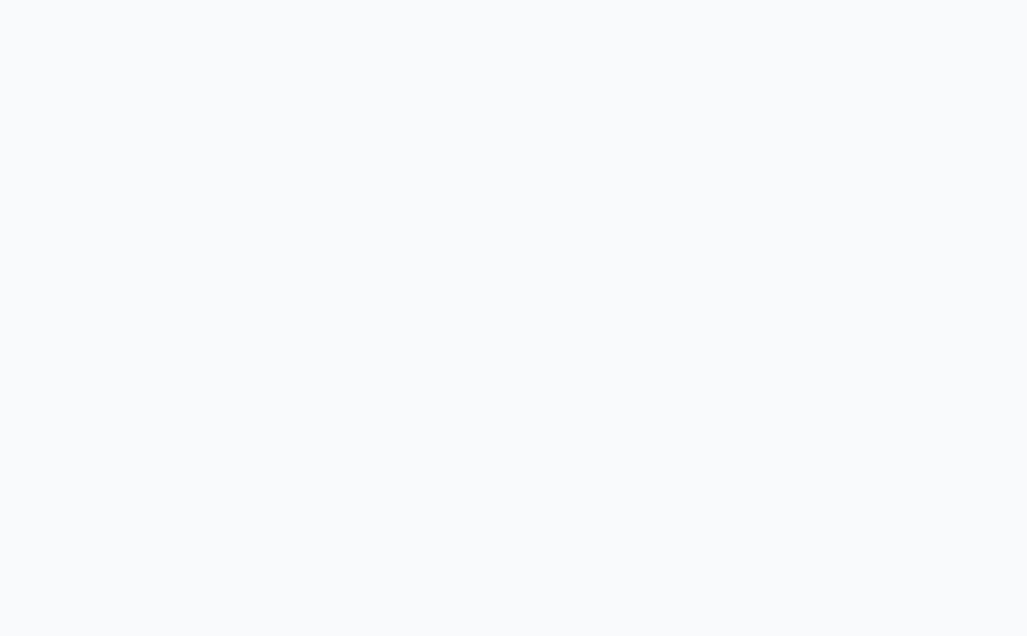
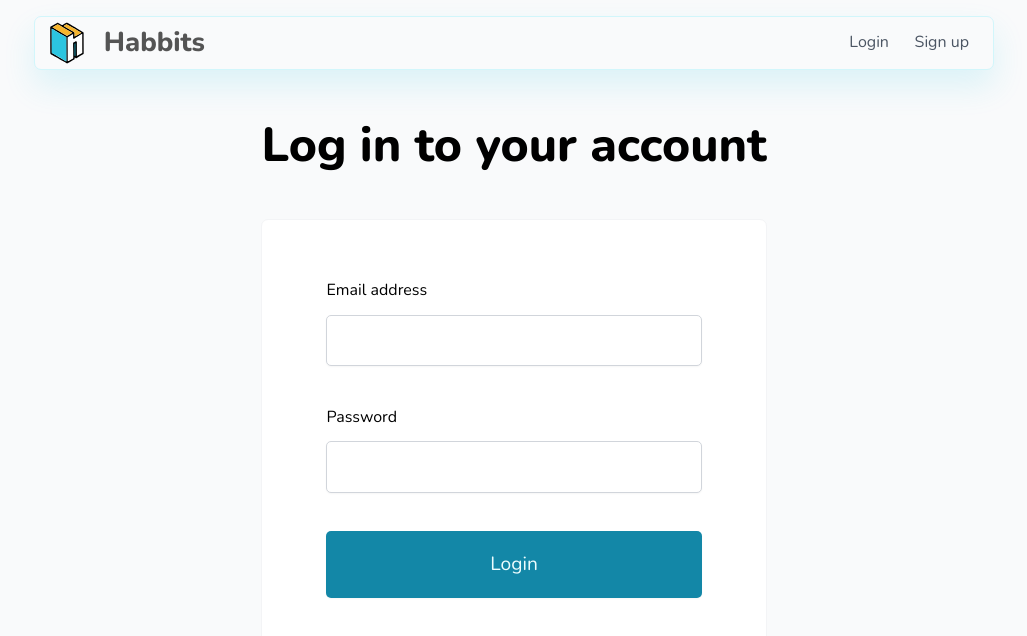
Before and after one commit to PrettySimpleDeveloper/Habbits, a React (Vite) app: page /login in a window 1280 px wide. Before the commit this address had no page. Shown: the top 636 px of the page, without its empty margins (126-1153 px from the left). Built offline with nearby package versions, Linux system fonts and the light colour scheme.

Commit message:
Login page added

```diff
--- a/src/App.jsx
+++ b/src/App.jsx
@@ -2,6 +2,7 @@ import { BrowserRouter, Route, Routes } from "react-router-dom";
 import Home from "./pages/Home";
 import Navigation from "./features/Navigation/Navigation";
 import GlobalStyles from "./styles/GlobalStyles";
+import Login from "./pages/Login";
 
 function App() {
   return (
@@ -12,6 +13,7 @@ function App() {
           <Routes>
             <Route path="/" element={<Navigation />}>
               <Route index element={<Home />} />
+              <Route path="login" element={<Login />} />
             </Route>
           </Routes>
         </BrowserRouter>
--- a/src/features/Navigation/Navigation.jsx
+++ b/src/features/Navigation/Navigation.jsx
@@ -121,14 +121,14 @@ function Navigation() {
             </Link>
           </BrandContainer>
           <NavList className="header__list">
+            {/* <li>
+              <StyledNavLink to="/">Home</StyledNavLink>
+            </li> */}
             <li>
-              <StyledNavLink to="/">Home</StyledNavLink>
+              <StyledNavLink to="/login">Login</StyledNavLink>
             </li>
             <li>
-              <StyledNavLink to="/app">App</StyledNavLink>
-            </li>
-            <li>
-              <StyledNavLink to="/about">About Us</StyledNavLink>
+              <StyledNavLink to="/register">Sign up</StyledNavLink>
             </li>
           </NavList>
         </Nav>
--- /dev/null
+++ b/src/features/authentication/LoginForm.jsx
@@ -0,0 +1,55 @@
+import { useState } from "react";
+import Button from "../../ui/Button";
+import Form from "../../ui/Form";
+import Input from "../../ui/Input";
+import FormRowVertical from "../../ui/FormRowVertical";
+// import SpinnerMini from "../../ui/SpinnerMini";
+
+function LoginForm() {
+  const [email, setEmail] = useState("");
+  const [password, setPassword] = useState("");
+  // const { login, isLoading } = useLogin();
+
+  function handleSubmit(e) {
+    e.preventDefault();
+
+    if (!email || !password) return;
+  }
+
+  return (
+    <Form onSubmit={handleSubmit}>
+      <FormRowVertical label="Email address">
+        <Input
+          type="email"
+          id="email"
+          // This makes this form better for password managers
+          autoComplete="username"
+          value={email}
+          onChange={(e) => setEmail(e.target.value)}
+          // disabled={isLoading}
+        />
+      </FormRowVertical>
+      <FormRowVertical label="Password">
+        <Input
+          type="password"
+          id="password"
+          autoComplete="current-password"
+          value={password}
+          onChange={(e) => setPassword(e.target.value)}
+          // disabled={isLoading}
+        />
+      </FormRowVertical>
+      <FormRowVertical>
+        <Button
+          size="large"
+          //  disabled={isLoading}
+        >
+          {/* {isLoading ? <SpinnerMini /> : "Login"} */}
+          Login
+        </Button>
+      </FormRowVertical>
+    </Form>
+  );
+}
+
+export default LoginForm;
--- /dev/null
+++ b/src/pages/Login.jsx
@@ -0,0 +1,23 @@
+import styled from "styled-components";
+import Heading from "../ui/Heading";
+import LoginForm from "../features/authentication/LoginForm";
+
+const LoginLayout = styled.main`
+  margin: 7rem auto 0;
+  border-radius: var(--border-radius-sm);
+  /* background-color: var(--color-grey-800); */
+`;
+
+function Login() {
+  return (
+    <LoginLayout>
+      <Heading as="h4" className="mb-10">
+        Log in to your account
+      </Heading>
+
+      <LoginForm />
+    </LoginLayout>
+  );
+}
+
+export default Login;
--- a/src/ui/Button.jsx
+++ b/src/ui/Button.jsx
@@ -9,12 +9,12 @@ const sizes = {
     text-align: center;
   `,
   medium: css`
-    font-size: 1.4rem;
+    font-size: 1.2rem;
     padding: 1.2rem 1.6rem;
     font-weight: 500;
   `,
   large: css`
-    font-size: 1.6rem;
+    font-size: 1.2rem;
     padding: 1.2rem 2.4rem;
     font-weight: 500;
   `,
--- a/src/ui/Container.jsx
+++ b/src/ui/Container.jsx
@@ -6,14 +6,10 @@ const Container = styled.div`
   margin: 0 auto;
 
   @media (min-width: 640px) {
-    .container {
-      max-width: 640px;
-    }
+    max-width: 640px;
   }
   @media (min-width: 768px) {
-    .container {
-      max-width: 768px;
-    }
+    max-width: 768px;
   }
 `;
 
--- a/src/ui/Form.jsx
+++ b/src/ui/Form.jsx
@@ -19,7 +19,7 @@ const Form = styled.form`
     `}
 
   overflow: hidden;
-  font-size: 1.4rem;
+  font-size: 1rem;
 `;
 
 Form.defaultProps = {
```
